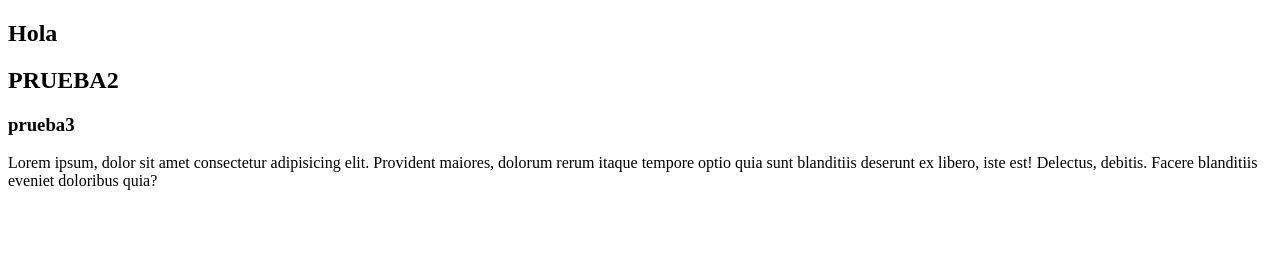
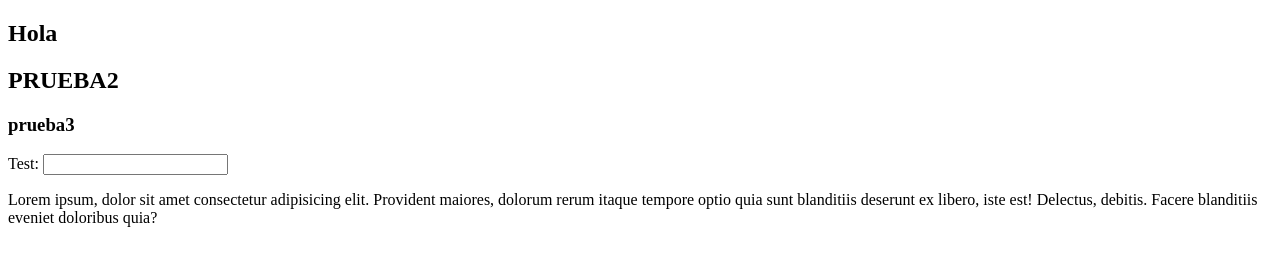
Before and after one commit to GermanPrimero/TEST_GIT, a plain HTML site: page index.html in a window 1280 px wide. Drawn offline with Linux system fonts and the light colour scheme.

Commit message:
feat: new input feature

```diff
--- a/index.html
+++ b/index.html
@@ -10,6 +10,8 @@
         <h1>Hola</h1>
         <h2>PRUEBA2</h2>
         <h3>prueba3</h3>
+        <label for="test">Test:</label>
+        <input type="text">
         <p>Lorem ipsum, dolor sit amet consectetur adipisicing elit. Provident maiores, dolorum rerum itaque tempore optio quia sunt blanditiis deserunt ex libero, iste est! Delectus, debitis. Facere blanditiis eveniet doloribus quia?</p>
     </section>
 </body>
```
